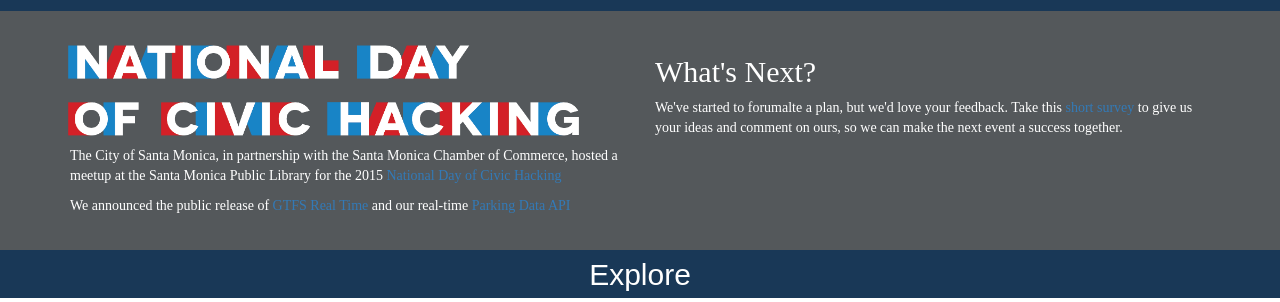
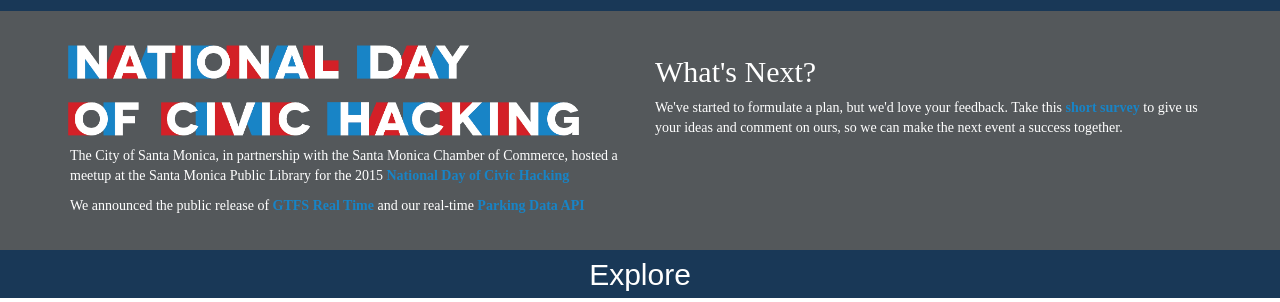
Before and after one commit to CityofSantaMonica/hackthebeach, a Jekyll site: the page built from index.html, in a window 1280 px wide. Shown: the part 905-1207 px from the top of the page. Built offline with Jekyll 4.4.1, drawn with Linux system fonts in a browser that asks for light colours; nearby versions of some CDN libraries; comment, search, counter and statistics services are not loaded.

Commit message:
increased contrast for links

```diff
--- a/_includes/events.html
+++ b/_includes/events.html
@@ -7,6 +7,6 @@
   </div>
   <div class="col-md-6">
     <h2>What's Next?</h2>
-    <p>We've started to forumalte a plan, but we'd love your feedback. Take this <a href="" target="_blank">short survey</a> to give us your ideas and comment on ours, so we can make the next event a success together.</p>
+    <p>We've started to formulate a plan, but we'd love your feedback. Take this <a href="" target="_blank">short survey</a> to give us your ideas and comment on ours, so we can make the next event a success together.</p>
   </div>
 </div>
--- a/css/main.scss
+++ b/css/main.scss
@@ -93,4 +93,8 @@
 div.section.events {
   background-color: #54585b;
   color: #fff;
+  a {
+    color: #1884c6;
+    font-weight: bold;
+  }
 }
```
